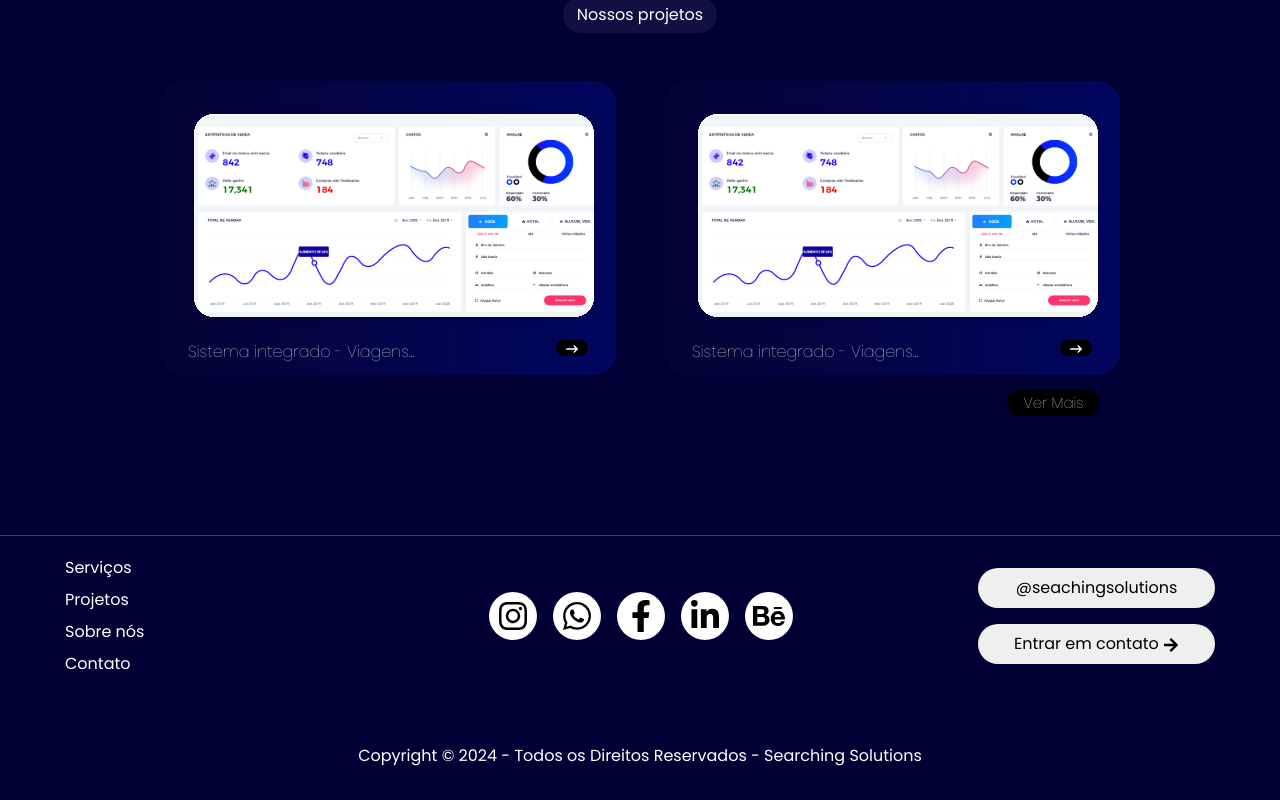
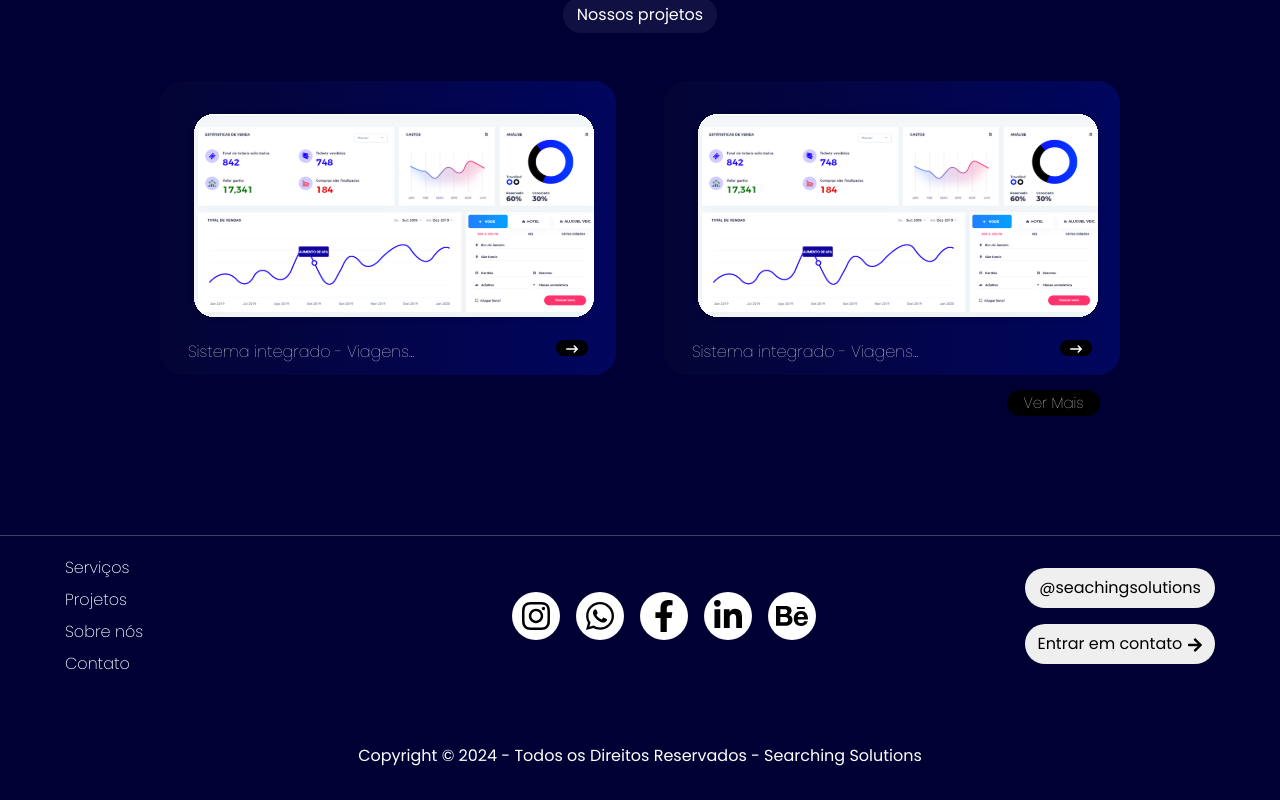
Before and after one commit to searchingsolutions/siteSherchingSolutions, a React (Vite) app in the folder SiteSherchingSolutions/: page / in a window 1280 px wide. Shown: the part 1394-2194 px from the top of the page. Built offline with nearby package versions, Linux system fonts and the light colour scheme.

Commit message:
style: add hover in buttons and sociais midias

```diff
--- a/SiteSherchingSolutions/src/componentes/Footer/Footer.jsx
+++ b/SiteSherchingSolutions/src/componentes/Footer/Footer.jsx
@@ -28,10 +28,10 @@ function Footer() {
                 </div>
 
                 <div className={style.contacts}>
-                    <Button>
+                    <Button className={style.btnContacts}>
                         @seachingsolutions
                     </Button>
-                    <Button>
+                    <Button className={style.btnContacts}>
                         Entrar em contato <FaArrowRight/>
                     </Button>
                 </div>
--- a/SiteSherchingSolutions/src/componentes/Footer/Footer.module.css
+++ b/SiteSherchingSolutions/src/componentes/Footer/Footer.module.css
@@ -24,11 +24,12 @@
 .links a {
     text-decoration: none;
     color: #ffffff;
+    font-weight: 200;
 }
 
-.links a {
-    text-decoration: none;
-    color: #ffffff;
+.links a:hover {
+    font-weight: 500;
+    color: #f1f1f1;
 }
 
 .socialMedia {
@@ -49,6 +50,31 @@
     align-items: center;
 }
 
+.socialMedia span:nth-child(1):hover {
+    background: radial-gradient(circle at 30% 30%, #bc1888, #cc2366, #dc2743, #e6683c, #f09433);
+    color:#ffffff
+}
+
+.socialMedia span:nth-child(2):hover {
+    background: linear-gradient(45deg, #128C7E, #25D366);
+    color:#ffffff
+}
+
+.socialMedia span:nth-child(3):hover {
+    background-color: #1877F2;
+    color:#ffffff
+}
+
+.socialMedia span:nth-child(4):hover {
+    background-color: #0A66C2;
+    color:#ffffff
+}
+
+.socialMedia span:nth-child(5):hover {
+    background-color: #1769FF;
+    color:#ffffff
+}
+
 .contacts {
     display: grid;
     gap: 1rem;
@@ -57,3 +83,8 @@
 .btnContacts {
     max-width: 190px;
 }
+
+.btnContacts:hover {
+    background-color: #0000F1;
+    color: #ffffff;
+}
--- a/SiteSherchingSolutions/src/componentes/OurProjects/Card/Card.module.css
+++ b/SiteSherchingSolutions/src/componentes/OurProjects/Card/Card.module.css
@@ -16,6 +16,13 @@
     padding: 0;
 }
 
+.btnSeta:hover {
+
+    background-color: #ffffff;
+    color: #000000;
+
+}
+
 .imgCard{
     margin: 28px 28px 0px;
 }
```
